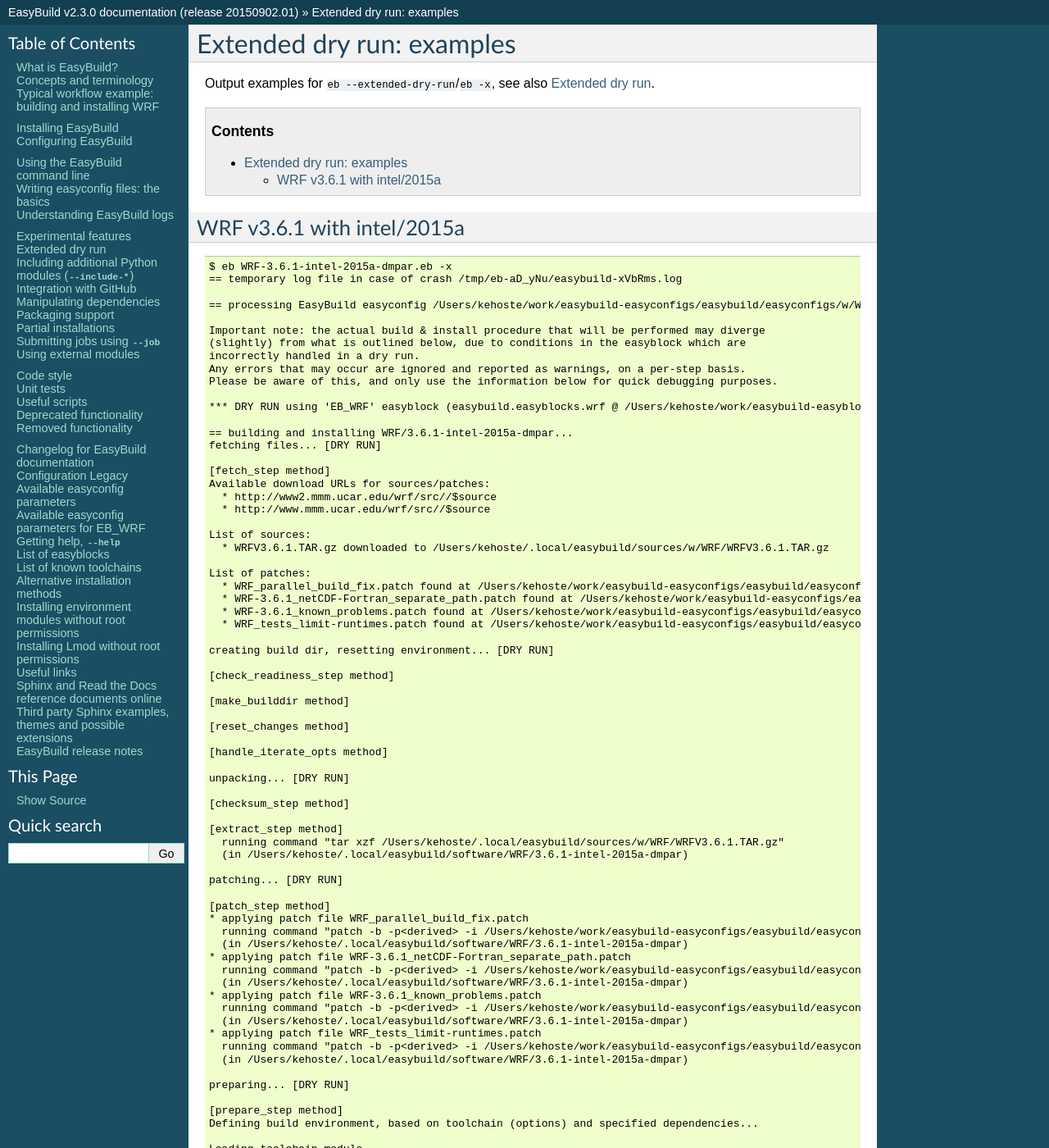
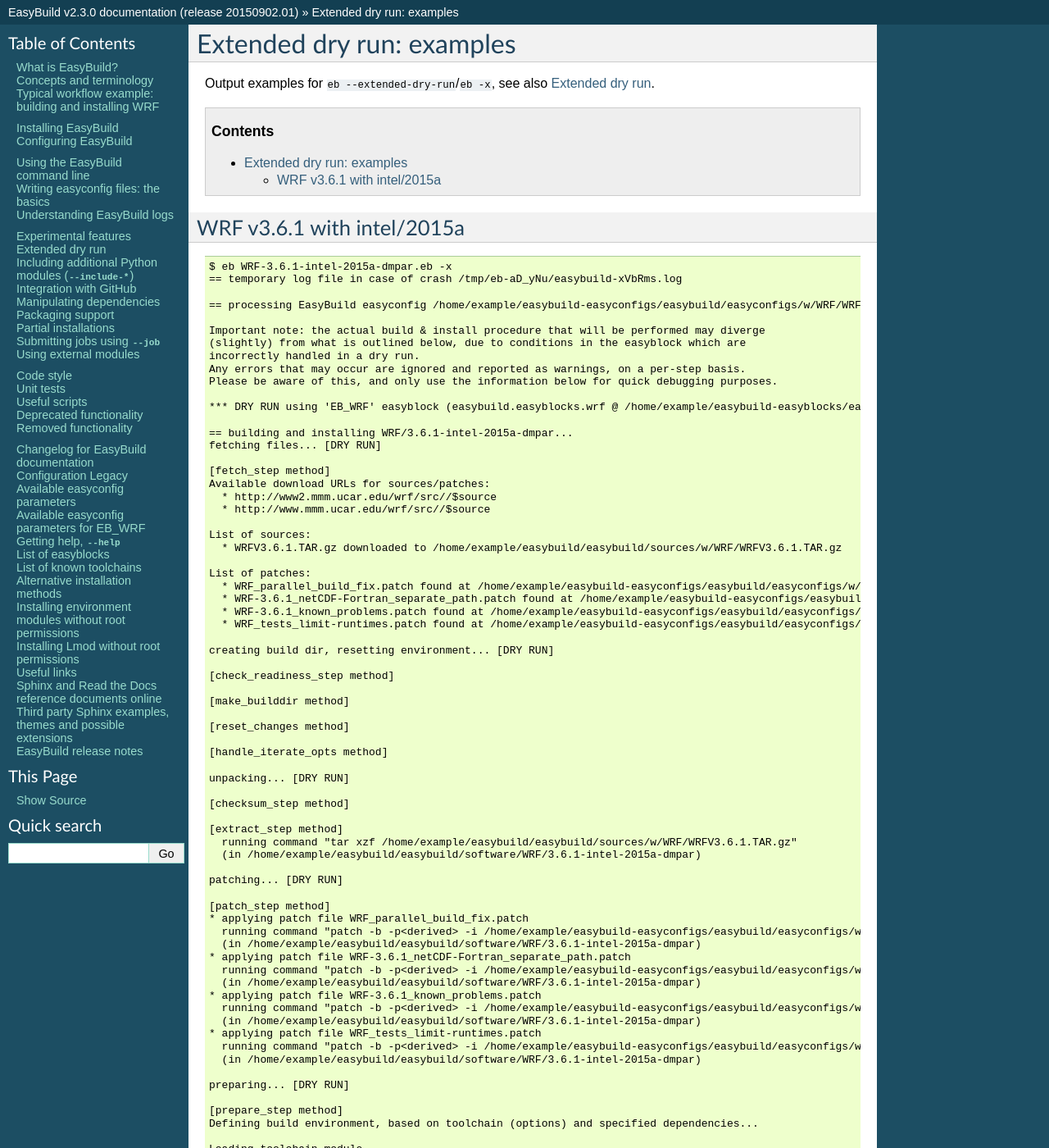
Before and after one commit to easybuilders/easybuild, a Sphinx documentation site: the page built from docs/Extended_dry_run_examples.rst, in a window 1280 px wide and 1400 px high. Shown: the whole window at 82% size. Built offline with Sphinx 7.4.7, drawn with Linux system fonts in a browser that asks for light colours; some of the changed text lies outside the part shown.

Commit message:
avoid using '/Users/kehoste/*' in example output for -x

```diff
--- a/docs/Extended_dry_run_examples.rst
+++ b/docs/Extended_dry_run_examples.rst
@@ -20,7 +20,7 @@
     $ eb WRF-3.6.1-intel-2015a-dmpar.eb -x
     == temporary log file in case of crash /tmp/eb-aD_yNu/easybuild-xVbRms.log
 
-    == processing EasyBuild easyconfig /Users/kehoste/work/easybuild-easyconfigs/easybuild/easyconfigs/w/WRF/WRF-3.6.1-intel-2015a-dmpar.eb
+    == processing EasyBuild easyconfig /home/example/easybuild-easyconfigs/easybuild/easyconfigs/w/WRF/WRF-3.6.1-intel-2015a-dmpar.eb
 
     Important note: the actual build & install procedure that will be performed may diverge
     (slightly) from what is outlined below, due to conditions in the easyblock which are
@@ -28,7 +28,7 @@
     Any errors that may occur are ignored and reported as warnings, on a per-step basis.
     Please be aware of this, and only use the information below for quick debugging purposes.
 
-    *** DRY RUN using 'EB_WRF' easyblock (easybuild.easyblocks.wrf @ /Users/kehoste/work/easybuild-easyblocks/easybuild/easyblocks/w/wrf.pyc) ***
+    *** DRY RUN using 'EB_WRF' easyblock (easybuild.easyblocks.wrf @ /home/example/easybuild-easyblocks/easybuild/easyblocks/w/wrf.pyc) ***
 
     == building and installing WRF/3.6.1-intel-2015a-dmpar...
     fetching files... [DRY RUN]
@@ -39,13 +39,13 @@
       * http://www.mmm.ucar.edu/wrf/src//$source
 
     List of sources:
-      * WRFV3.6.1.TAR.gz downloaded to /Users/kehoste/.local/easybuild/sources/w/WRF/WRFV3.6.1.TAR.gz
+      * WRFV3.6.1.TAR.gz downloaded to /home/example/easybuild/easybuild/sources/w/WRF/WRFV3.6.1.TAR.gz
 
     List of patches:
-      * WRF_parallel_build_fix.patch found at /Users/kehoste/work/easybuild-easyconfigs/easybuild/easyconfigs/w/WRF/WRF_parallel_build_fix.patch
-      * WRF-3.6.1_netCDF-Fortran_separate_path.patch found at /Users/kehoste/work/easybuild-easyconfigs/easybuild/easyconfigs/w/WRF/WRF-3.6.1_netCDF-Fortran_separate_path.patch
-      * WRF-3.6.1_known_problems.patch found at /Users/kehoste/work/easybuild-easyconfigs/easybuild/easyconfigs/w/WRF/WRF-3.6.1_known_problems.patch
-      * WRF_tests_limit-runtimes.patch found at /Users/kehoste/work/easybuild-easyconfigs/easybuild/easyconfigs/w/WRF/WRF_tests_limit-runtimes.patch
+      * WRF_parallel_build_fix.patch found at /home/example/easybuild-easyconfigs/easybuild/easyconfigs/w/WRF/WRF_parallel_build_fix.patch
+      * WRF-3.6.1_netCDF-Fortran_separate_path.patch found at /home/example/easybuild-easyconfigs/easybuild/easyconfigs/w/WRF/WRF-3.6.1_netCDF-Fortran_separate_path.patch
+      * WRF-3.6.1_known_problems.patch found at /home/example/easybuild-easyconfigs/easybuild/easyconfigs/w/WRF/WRF-3.6.1_known_problems.patch
+      * WRF_tests_limit-runtimes.patch found at /home/example/easybuild-easyconfigs/easybuild/easyconfigs/w/WRF/WRF_tests_limit-runtimes.patch
 
     creating build dir, resetting environment... [DRY RUN]
 
@@ -62,24 +62,24 @@
     [checksum_step method]
 
     [extract_step method]
-      running command "tar xzf /Users/kehoste/.local/easybuild/sources/w/WRF/WRFV3.6.1.TAR.gz"
-      (in /Users/kehoste/.local/easybuild/software/WRF/3.6.1-intel-2015a-dmpar)
+      running command "tar xzf /home/example/easybuild/easybuild/sources/w/WRF/WRFV3.6.1.TAR.gz"
+      (in /home/example/easybuild/easybuild/software/WRF/3.6.1-intel-2015a-dmpar)
 
     patching... [DRY RUN]
 
     [patch_step method]
     * applying patch file WRF_parallel_build_fix.patch
-      running command "patch -b -p<derived> -i /Users/kehoste/work/easybuild-easyconfigs/easybuild/easyconfigs/w/WRF/WRF_parallel_build_fix.patch"
-      (in /Users/kehoste/.local/easybuild/software/WRF/3.6.1-intel-2015a-dmpar)
+      running command "patch -b -p<derived> -i /home/example/easybuild-easyconfigs/easybuild/easyconfigs/w/WRF/WRF_parallel_build_fix.patch"
+      (in /home/example/easybuild/easybuild/software/WRF/3.6.1-intel-2015a-dmpar)
     * applying patch file WRF-3.6.1_netCDF-Fortran_separate_path.patch
-      running command "patch -b -p<derived> -i /Users/kehoste/work/easybuild-easyconfigs/easybuild/easyconfigs/w/WRF/WRF-3.6.1_netCDF-Fortran_separate_path.patch"
-      (in /Users/kehoste/.local/easybuild/software/WRF/3.6.1-intel-2015a-dmpar)
+      running command "patch -b -p<derived> -i /home/example/easybuild-easyconfigs/easybuild/easyconfigs/w/WRF/WRF-3.6.1_netCDF-Fortran_separate_path.patch"
+      (in /home/example/easybuild/easybuild/software/WRF/3.6.1-intel-2015a-dmpar)
     * applying patch file WRF-3.6.1_known_problems.patch
-      running command "patch -b -p<derived> -i /Users/kehoste/work/easybuild-easyconfigs/easybuild/easyconfigs/w/WRF/WRF-3.6.1_known_problems.patch"
-      (in /Users/kehoste/.local/easybuild/software/WRF/3.6.1-intel-2015a-dmpar)
+      running command "patch -b -p<derived> -i /home/example/easybuild-easyconfigs/easybuild/easyconfigs/w/WRF/WRF-3.6.1_known_problems.patch"
+      (in /home/example/easybuild/easybuild/software/WRF/3.6.1-intel-2015a-dmpar)
     * applying patch file WRF_tests_limit-runtimes.patch
-      running command "patch -b -p<derived> -i /Users/kehoste/work/easybuild-easyconfigs/easybuild/easyconfigs/w/WRF/WRF_tests_limit-runtimes.patch"
-      (in /Users/kehoste/.local/easybuild/software/WRF/3.6.1-intel-2015a-dmpar)
+      running command "patch -b -p<derived> -i /home/example/easybuild-easyconfigs/easybuild/easyconfigs/w/WRF/WRF_tests_limit-runtimes.patch"
+      (in /home/example/easybuild/easybuild/software/WRF/3.6.1-intel-2015a-dmpar)
 
     preparing... [DRY RUN]
 
@@ -189,7 +189,7 @@
       export WRFIO_NCD_LARGE_FILE_SUPPORT="1"
     Perl script patched: arch/Config_new.pl
       running interactive command "./configure"
-      (in /Users/kehoste/.local/easybuild/software/WRF/3.6.1-intel-2015a-dmpar)
+      (in /home/example/easybuild/easybuild/software/WRF/3.6.1-intel-2015a-dmpar)
     applying regex substitutions to file configure.wrf
       * regex pattern '^(DM_FC\s*=\s*).*$', replacement string '\1 mpif90'
       * regex pattern '^(DM_CC\s*=\s*).*$', replacement string '\1 mpicc -DMPI2_SUPPORT'
@@ -204,11 +204,11 @@
 
     [build_step method]
       running command "tcsh ./compile -j 4 wrf"
-      (in /Users/kehoste/.local/easybuild/software/WRF/3.6.1-intel-2015a-dmpar)
+      (in /home/example/easybuild/easybuild/software/WRF/3.6.1-intel-2015a-dmpar)
       running command "tcsh ./compile -j 4 em_real"
-      (in /Users/kehoste/.local/easybuild/software/WRF/3.6.1-intel-2015a-dmpar)
+      (in /home/example/easybuild/easybuild/software/WRF/3.6.1-intel-2015a-dmpar)
       running command "tcsh ./compile -j 4 em_b_wave"
-      (in /Users/kehoste/.local/easybuild/software/WRF/3.6.1-intel-2015a-dmpar)
+      (in /home/example/easybuild/easybuild/software/WRF/3.6.1-intel-2015a-dmpar)
 
     testing... [DRY RUN]
 
@@ -264,7 +264,7 @@
     creating module... [DRY RUN]
 
     [make_module_step method]
-    Generating module file /Users/kehoste/.local/easybuild/modules/all/WRF/3.6.1-intel-2015a-dmpar, with contents:
+    Generating module file /home/example/easybuild/easybuild/modules/all/WRF/3.6.1-intel-2015a-dmpar, with contents:
 
         #%Module
         proc ModulesHelp { } {
@@ -278,7 +278,7 @@
          numerical weather prediction system designed to serve both operational forecasting and atmospheric
          research needs. - Homepage: http://www.wrf-model.org}
 
-        set root /Users/kehoste/.local/easybuild/software/WRF/3.6.1-intel-2015a-dmpar
+        set root /home/example/easybuild/easybuild/software/WRF/3.6.1-intel-2015a-dmpar
 
         conflict WRF
 
```
